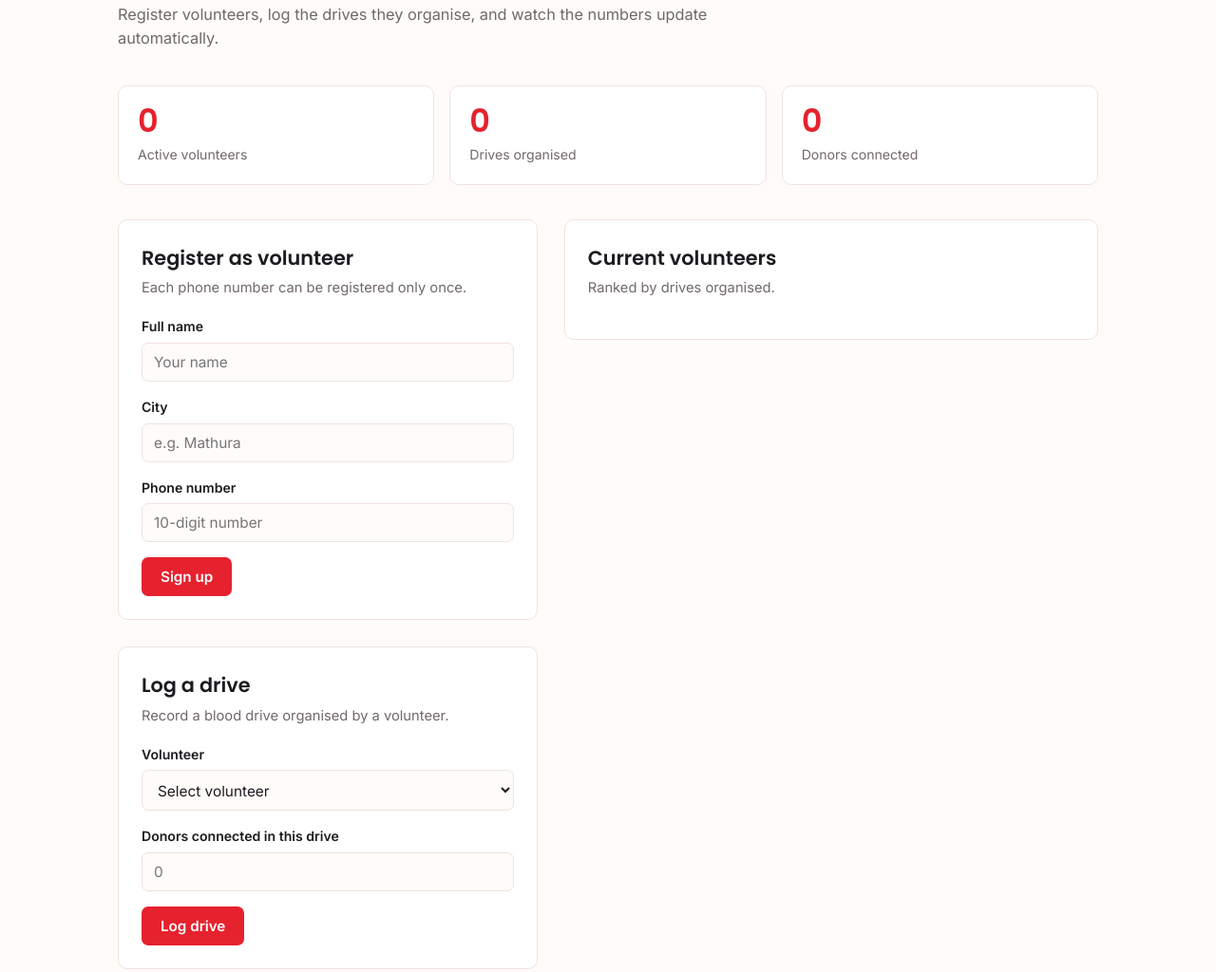
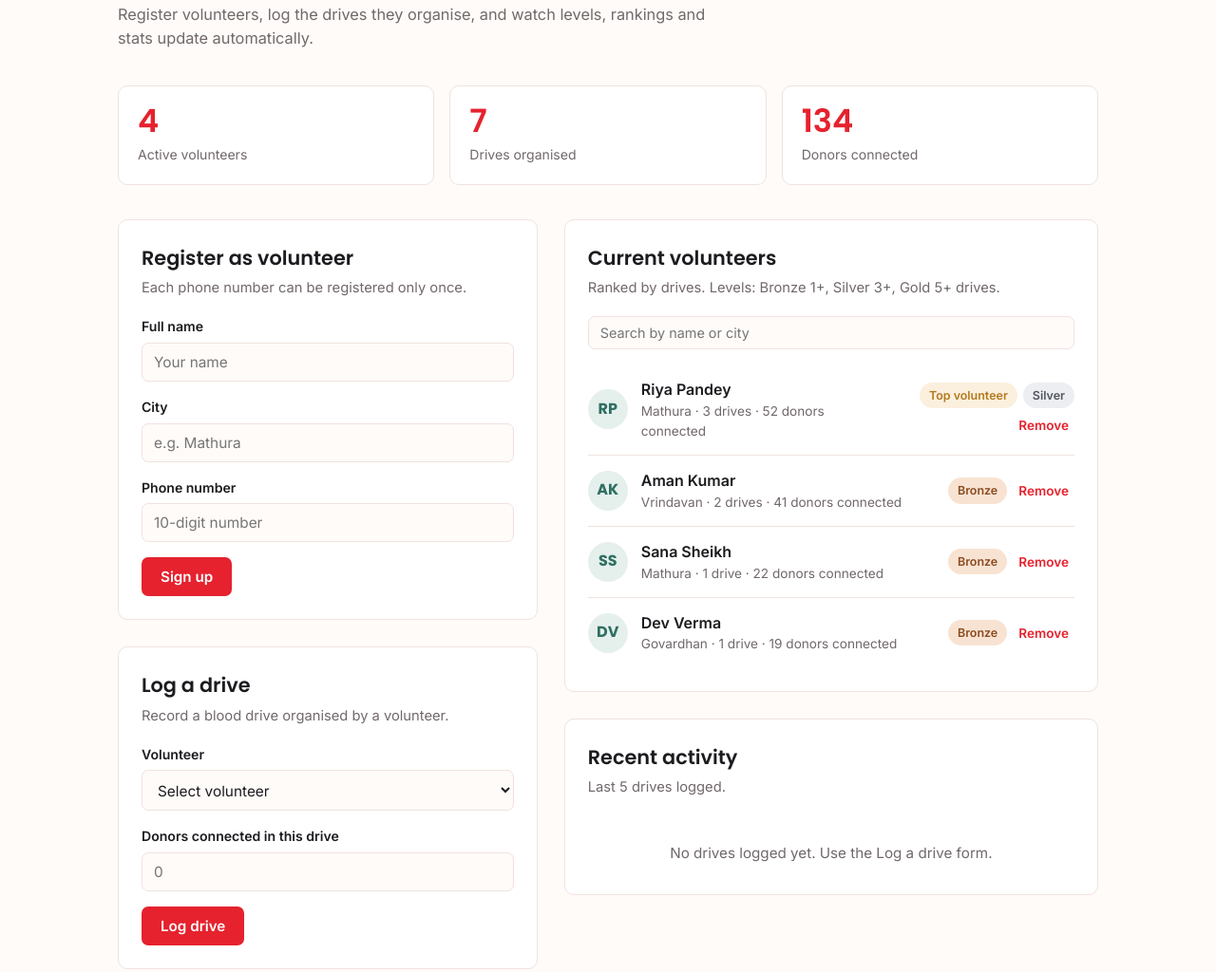
Before and after one commit to goldy09-beep/Blood-Donation-and-Healthcare-Support-Platform, a plain HTML site: page Member4/volunteer-dashboard.html in a window 1280 px wide. Shown: the part 274-1298 px from the top of the page at 95% size. Drawn offline with Linux system fonts and the light colour scheme.

Commit message:
Update volunteer dashboard

```diff
--- a/Member4/volunteer-dashboard.html
+++ b/Member4/volunteer-dashboard.html
@@ -11,6 +11,7 @@
 <header class="topbar">
   <div class="topbar-inner">
     <a href="hospital-inventory.html" class="brand">Rakt<span>Setu</span> <small>HOSPITAL PANEL</small></a>
+    <button class="menu-toggle" type="button" aria-label="Toggle menu" aria-expanded="false">Menu</button>
     <nav class="mainnav">
       <a href="hospital-inventory.html">Inventory</a>
       <a href="blood-stock-search.html">Stock Search</a>
@@ -23,7 +24,7 @@
 <div class="page-head">
   <p class="kicker">Volunteer Dashboard</p>
   <h1>Volunteers keeping the network running</h1>
-  <p>Register volunteers, log the drives they organise, and watch the numbers update automatically.</p>
+  <p>Register volunteers, log the drives they organise, and watch levels, rankings and stats update automatically.</p>
 </div>
 
 <main>
@@ -65,7 +66,6 @@
             <input type="tel" id="volPhone" name="volPhone" placeholder="10-digit number" maxlength="10">
           </div>
           <button type="submit" class="btn btn-primary">Sign up</button>
-          <div class="form-msg"></div>
         </form>
       </div>
 
@@ -85,18 +85,32 @@
             <input type="number" id="driveDonors" name="driveDonors" min="0" max="1000" placeholder="0">
           </div>
           <button type="submit" class="btn btn-primary">Log drive</button>
-          <div class="form-msg"></div>
         </form>
       </div>
 
     </div>
 
-    <div class="card" style="align-self: start;">
-      <h2>Current volunteers</h2>
-      <p class="sub">Ranked by drives organised.</p>
+    <div class="stack" style="align-self:start">
 
-      <div id="volList"></div>
-      <div class="empty-state" id="volEmpty">No volunteers yet. Be the first to sign up.</div>
+      <div class="card">
+        <h2>Current volunteers</h2>
+        <p class="sub">Ranked by drives. Levels: Bronze 1+, Silver 3+, Gold 5+ drives.</p>
+
+        <div class="toolbar">
+          <input type="search" id="volSearch" placeholder="Search by name or city" autocomplete="off">
+        </div>
+
+        <div id="volList"></div>
+        <div class="empty-state" id="volEmpty"></div>
+      </div>
+
+      <div class="card">
+        <h2>Recent activity</h2>
+        <p class="sub">Last 5 drives logged.</p>
+        <div id="activityList"></div>
+        <div class="empty-state" id="activityEmpty">No drives logged yet. Use the Log a drive form.</div>
+      </div>
+
     </div>
 
   </div>
```
